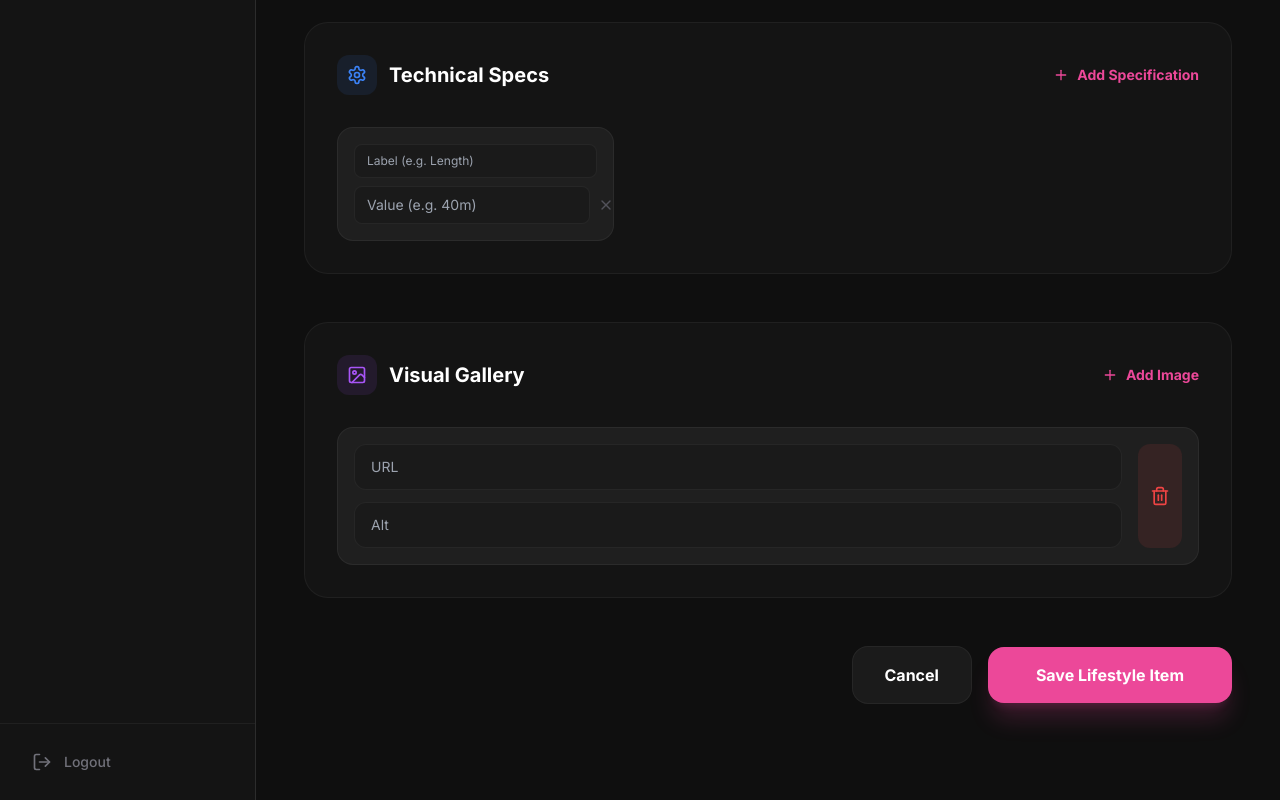
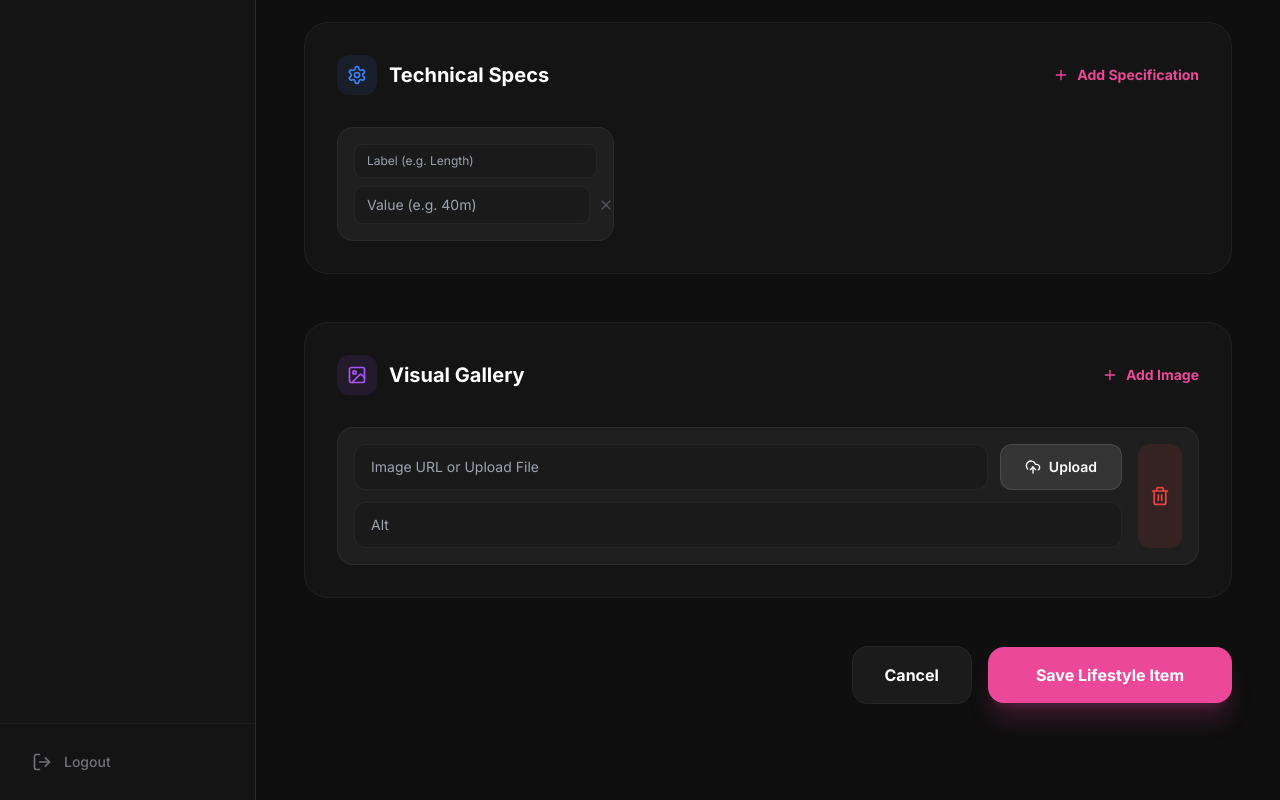
Before and after one commit to Shareartibiza/jj_website, a Next.js app: page /admin/lifestyle/new in a window 1280 px wide. Shown: the part 704-1504 px from the top of the page. Built offline with nearby package versions, Linux system fonts and the light colour scheme; no server answers; a web font is replaced by a local one.

Commit message:
feat: implement Firebase Storage integration and ImageUpload component for property and lifestyle forms

```diff
--- a/src/app/lifestyle/page.tsx
+++ b/src/app/lifestyle/page.tsx
@@ -4,8 +4,9 @@ import React, { useState, useEffect } from 'react';
 import Navbar from '@/components/layout/Navbar'
 import Footer from '@/components/layout/Footer'
 import Section from '@/components/ui/Section'
+import SectionHero from '@/components/sections/SectionHero'
 import LifestyleCard from '@/components/lifestyle/LifestyleCard'
-import SectionHero from '@/components/sections/SectionHero'
+import { lifestyleItems as fallbackItems } from '@/data/listings'
 
 export default function LifestylePage() {
     const [lifestyleItems, setLifestyleItems] = useState<any[]>([]);
@@ -13,13 +14,17 @@ export default function LifestylePage() {
 
     useEffect(() => {
         fetch('/api/listings?category=lifestyle')
-            .then(res => res.json())
+            .then(res => {
+                if (!res.ok) throw new Error('API failed');
+                return res.json();
+            })
             .then(data => {
                 setLifestyleItems(data);
                 setLoading(false);
             })
             .catch(err => {
-                console.error(err);
+                console.warn('Using fallback lifestyle items:', err);
+                setLifestyleItems(fallbackItems);
                 setLoading(false);
             });
     }, []);
@@ -31,7 +36,7 @@ export default function LifestylePage() {
             <SectionHero
                 title="JJ Lifestyle"
                 subtitle="Your gateway to the most exclusive experiences in the Mediterranean. Curated excellence for the discerning few."
-                videoSrc="https://cdn.pixabay.com/video/2025/12/21/323513_large.mp4"
+                videoSrc="https://cdn.pixabay.com/video/2025/11/05/314039_large.mp4"
                 category="Life"
                 fullHeight={true}
             />
--- /dev/null
+++ b/src/components/admin/ImageUpload.tsx
@@ -0,0 +1,115 @@
+'use client';
+
+import React, { useState, useRef } from 'react';
+import { storage } from '@/lib/firebase';
+import { ref, uploadBytesResumable, getDownloadURL } from 'firebase/storage';
+import { UploadCloud, X, Loader2 } from 'lucide-react';
+
+interface ImageUploadProps {
+    value: string;
+    onChange: (url: string) => void;
+    placeholder?: string;
+}
+
+export default function ImageUpload({ value, onChange, placeholder = "Image URL or Upload File" }: ImageUploadProps) {
+    const [isUploading, setIsUploading] = useState(false);
+    const [progress, setProgress] = useState(0);
+    const [error, setError] = useState('');
+    const fileInputRef = useRef<HTMLInputElement>(null);
+
+    const handleFileChange = async (e: React.ChangeEvent<HTMLInputElement>) => {
+        const file = e.target.files?.[0];
+        if (!file) return;
+
+        // Reset state
+        setError('');
+        setIsUploading(true);
+        setProgress(0);
+
+        try {
+            // Create a unique file name
+            const timestamp = Date.now();
+            const safeName = file.name.replace(/[^a-zA-Z0-9.\-_]/g, '_');
+            const fileName = `listings/${timestamp}_${safeName}`;
+
+            const storageRef = ref(storage, fileName);
+            const uploadTask = uploadBytesResumable(storageRef, file);
+
+            uploadTask.on(
+                'state_changed',
+                (snapshot) => {
+                    const progressValue = (snapshot.bytesTransferred / snapshot.totalBytes) * 100;
+                    setProgress(progressValue);
+                },
+                (err) => {
+                    setError('Failed to upload image. Please check your storage settings.');
+                    setIsUploading(false);
+                    console.error("Upload error:", err);
+                },
+                async () => {
+                    const downloadURL = await getDownloadURL(uploadTask.snapshot.ref);
+                    onChange(downloadURL);
+                    setIsUploading(false);
+                    setProgress(0);
+                    // Clear the input
+                    if (fileInputRef.current) {
+                        fileInputRef.current.value = '';
+                    }
+                }
+            );
+        } catch (err) {
+            setError('An unexpected error occurred during upload.');
+            setIsUploading(false);
+            console.error(err);
+        }
+    };
+
+    return (
+        <div className="w-full space-y-3">
+            <div className="flex flex-col sm:flex-row gap-3">
+                <input
+                    type="text"
+                    placeholder={placeholder}
+                    value={value}
+                    onChange={(e) => onChange(e.target.value)}
+                    disabled={isUploading}
+                    className="flex-1 bg-[#1a1a1a] border border-white/5 rounded-xl py-3 px-4 text-white text-sm focus:outline-none focus:ring-2 focus:ring-pink-500/20 focus:border-pink-500/50 transition-all"
+                />
+                <button
+                    type="button"
+                    onClick={() => fileInputRef.current?.click()}
+                    disabled={isUploading}
+                    className={`
+                        flex items-center justify-center gap-2 px-6 py-3 rounded-xl font-semibold text-sm
+                        transition-all border border-white/10 shrink-0
+                        ${isUploading ? 'bg-white/5 text-zinc-400 cursor-not-allowed' : 'bg-white/10 hover:bg-white/20 text-white'}
+                    `}
+                >
+                    {isUploading ? (
+                        <>
+                            <Loader2 size={16} className="animate-spin" />
+                            {Math.round(progress)}%
+                        </>
+                    ) : (
+                        <>
+                            <UploadCloud size={16} />
+                            Upload
+                        </>
+                    )}
+                </button>
+            </div>
+
+            {error && (
+                <p className="text-red-500 text-xs mt-1">{error}</p>
+            )}
+
+            <input
+                type="file"
+                ref={fileInputRef}
+                onChange={handleFileChange}
+                accept="image/*"
+                className="hidden"
+            />
+        </div>
+    );
+}
--- a/src/components/admin/LifestyleForm.tsx
+++ b/src/components/admin/LifestyleForm.tsx
@@ -3,6 +3,7 @@
 import React, { useState, useEffect } from 'react';
 import { useRouter } from 'next/navigation';
 import { Lifestyle, Specs } from '@/types';
+import ImageUpload from './ImageUpload';
 import {
     Save,
     Plus,
@@ -259,7 +260,7 @@ export default function LifestyleForm({ initialData, isEditing = false }: Lifest
                     {formData.images.map((img, index) => (
                         <div key={index} className="flex gap-4 p-4 bg-white/5 rounded-2xl border border-white/5">
                             <div className="flex-1 space-y-3">
-                                <input type="text" placeholder="URL" value={img.url} onChange={(e) => handleImageChange(index, 'url', e.target.value)} className="w-full bg-[#1a1a1a] border border-white/5 rounded-xl py-3 px-4 text-white text-sm" />
+                                <ImageUpload value={img.url} onChange={(url) => handleImageChange(index, 'url', url)} />
                                 <input type="text" placeholder="Alt" value={img.alt} onChange={(e) => handleImageChange(index, 'alt', e.target.value)} className="w-full bg-[#1a1a1a] border border-white/5 rounded-xl py-3 px-4 text-white text-sm" />
                             </div>
                             <button type="button" onClick={() => removeImage(index)} className="p-3 bg-red-500/10 text-red-500 rounded-xl"><Trash2 size={20} /></button>
--- a/src/components/admin/PropertyForm.tsx
+++ b/src/components/admin/PropertyForm.tsx
@@ -1,8 +1,10 @@
+/* eslint-disable @next/next/no-img-element */
 'use client';
 
 import React, { useState, useEffect } from 'react';
 import { useRouter } from 'next/navigation';
 import { Property } from '@/types';
+import ImageUpload from './ImageUpload';
 import {
     Save,
     X,
@@ -301,12 +303,9 @@ export default function PropertyForm({ initialData, isEditing = false }: Propert
                     {formData.images.map((img, index) => (
                         <div key={index} className="flex flex-col md:flex-row gap-4 p-4 bg-white/5 rounded-2xl border border-white/5 group relative">
                             <div className="flex-1 space-y-4">
-                                <input
-                                    type="text"
-                                    placeholder="Image URL (e.g. /assets/villa.jpg)"
+                                <ImageUpload
                                     value={img.url}
-                                    onChange={(e) => handleImageChange(index, 'url', e.target.value)}
-                                    className="w-full bg-[#1a1a1a] border border-white/5 rounded-xl py-3 px-4 text-white text-sm focus:outline-none focus:ring-2 focus:ring-pink-500/20 focus:border-pink-500/50 transition-all"
+                                    onChange={(url) => handleImageChange(index, 'url', url)}
                                 />
                                 <input
                                     type="text"
--- a/src/components/real-estate/PropertyCard.tsx
+++ b/src/components/real-estate/PropertyCard.tsx
@@ -4,7 +4,7 @@ import { useState } from 'react'
 import { motion, AnimatePresence } from 'framer-motion'
 import { MapPin, ArrowUpRight, ChevronLeft, ChevronRight, Bed, Bath } from 'lucide-react'
 import Image from 'next/image'
-import Link from 'next/link'
+import { useRouter } from 'next/navigation'
 import { Property } from '@/types'
 
 interface PropertyCardProps {
@@ -13,6 +13,7 @@ interface PropertyCardProps {
 }
 
 export default function PropertyCard({ property, index }: PropertyCardProps) {
+    const router = useRouter()
     const [currentImage, setCurrentImage] = useState(0)
 
     const nextImage = (e: React.MouseEvent) => {
@@ -28,8 +29,8 @@ export default function PropertyCard({ property, index }: PropertyCardProps) {
     }
 
     return (
-        <Link href={`/real-estate/${property.id}`}>
         <motion.div
+            onClick={() => router.push(`/real-estate/${property.id}`)}
             initial={{ opacity: 0, y: 20 }}
             whileInView={{ opacity: 1, y: 0 }}
             viewport={{ once: true }}
@@ -114,6 +115,5 @@ export default function PropertyCard({ property, index }: PropertyCardProps) {
                     </div>
                 </div>
         </motion.div>
-        </Link>
     )
 }
--- a/src/lib/firebase.ts
+++ b/src/lib/firebase.ts
@@ -1,5 +1,6 @@
 import { initializeApp, getApps, getApp } from "firebase/app";
 import { getFirestore } from "firebase/firestore";
+import { getStorage } from "firebase/storage";
 
 const firebaseConfig = {
     apiKey: process.env.NEXT_PUBLIC_FIREBASE_API_KEY,
@@ -12,5 +13,6 @@ const firebaseConfig = {
 
 const app = getApps().length > 0 ? getApp() : initializeApp(firebaseConfig);
 const db = getFirestore(app);
+const storage = getStorage(app);
 
-export { db };
+export { db, storage };
```
Lines whose indentation alone changed are shown as unchanged.
